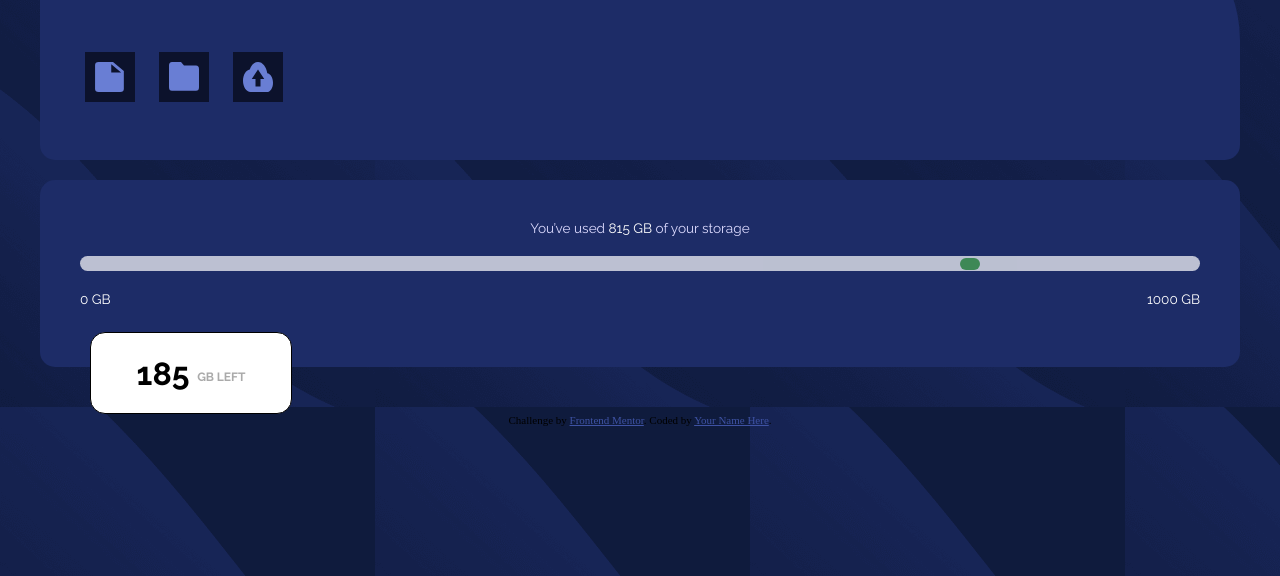
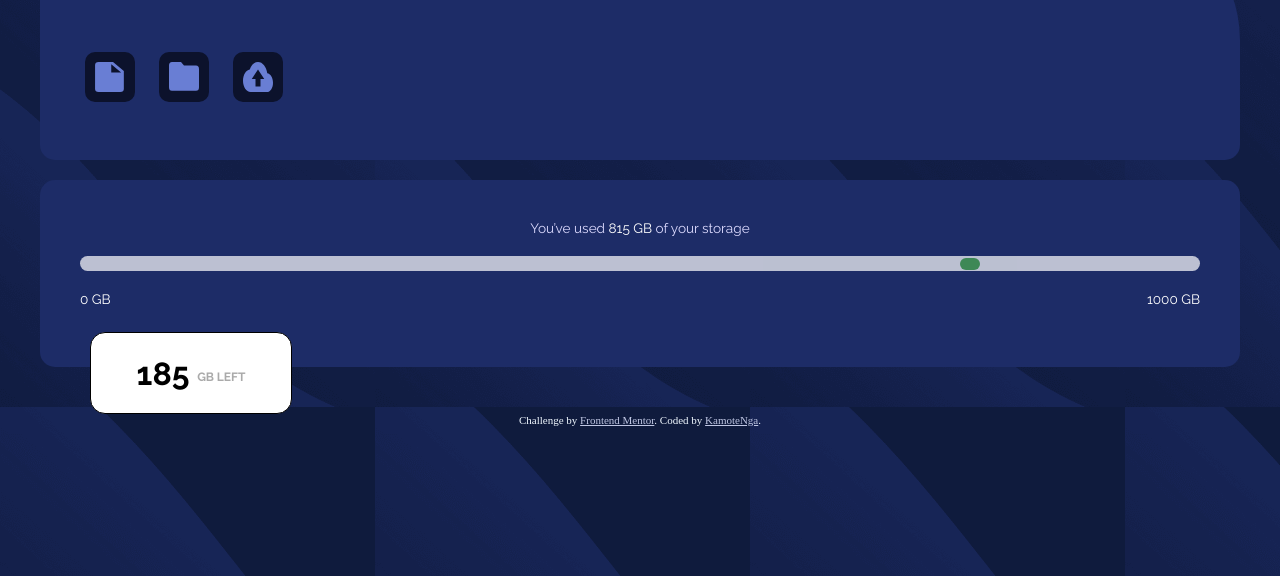
Before and after one commit to TKamote/fylo-data-storage-component-master, a plain HTML site: page index.html in a window 1280 px wide. Shown: the part 260-836 px from the top of the page. Drawn offline with Linux system fonts and the light colour scheme.

Commit message:
4th commit

```diff
--- a/index.html
+++ b/index.html
@@ -11,8 +11,8 @@
 
   <!-- Feel free to remove these styles or customise in your own stylesheet 👍 -->
   <style>
-    .attribution { font-size: 11px; text-align: center; }
-    .attribution a { color: hsl(228, 45%, 44%); }
+    .attribution { font-size: 11px; text-align: center; color: aliceblue;}
+    .attribution a { color: hsl(228, 40%, 82%); }
   </style>
 </head>
 <body>
@@ -43,7 +43,8 @@
   </div>
   <div class="attribution">
     Challenge by <a href="https://www.frontendmentor.io?ref=challenge" target="_blank">Frontend Mentor</a>.
-    Coded by <a href="#">Your Name Here</a>.
+    Coded by <a href="#">KamoteNga</a>.
+
   </div>
 </body>
 </html>
--- a/style.css
+++ b/style.css
@@ -33,6 +33,7 @@ body {
 	margin: 10px;
 	padding: 10px;
 	background-color: hsl(229, 57%, 11%);
+	border-radius: 10px;
 
 }
 .section2 {
```
